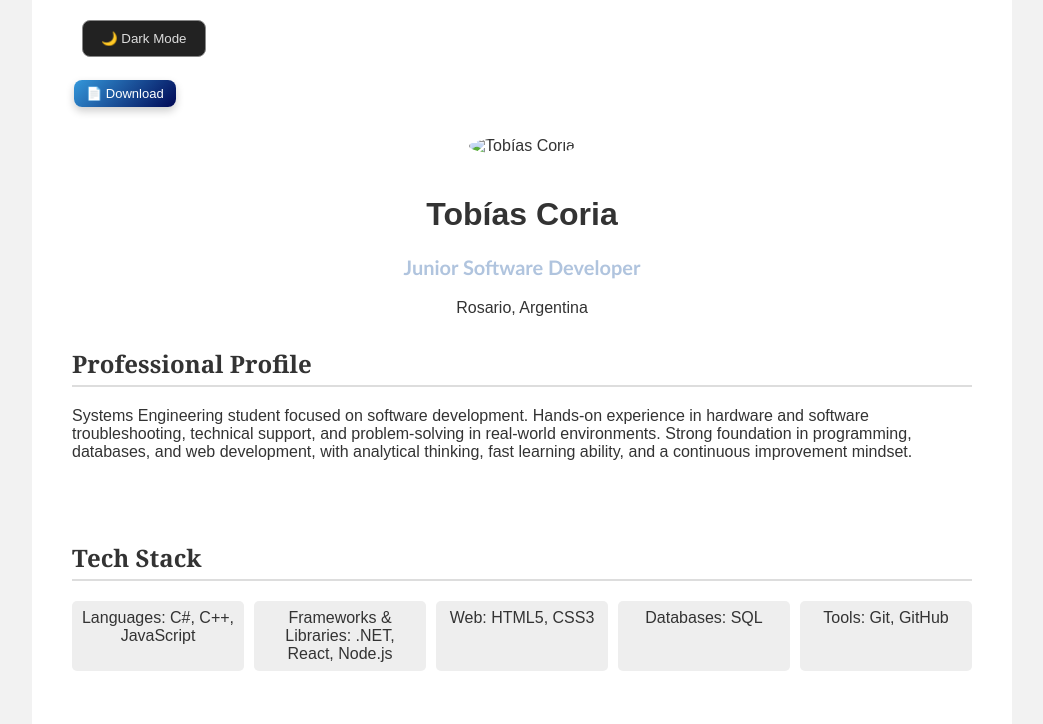
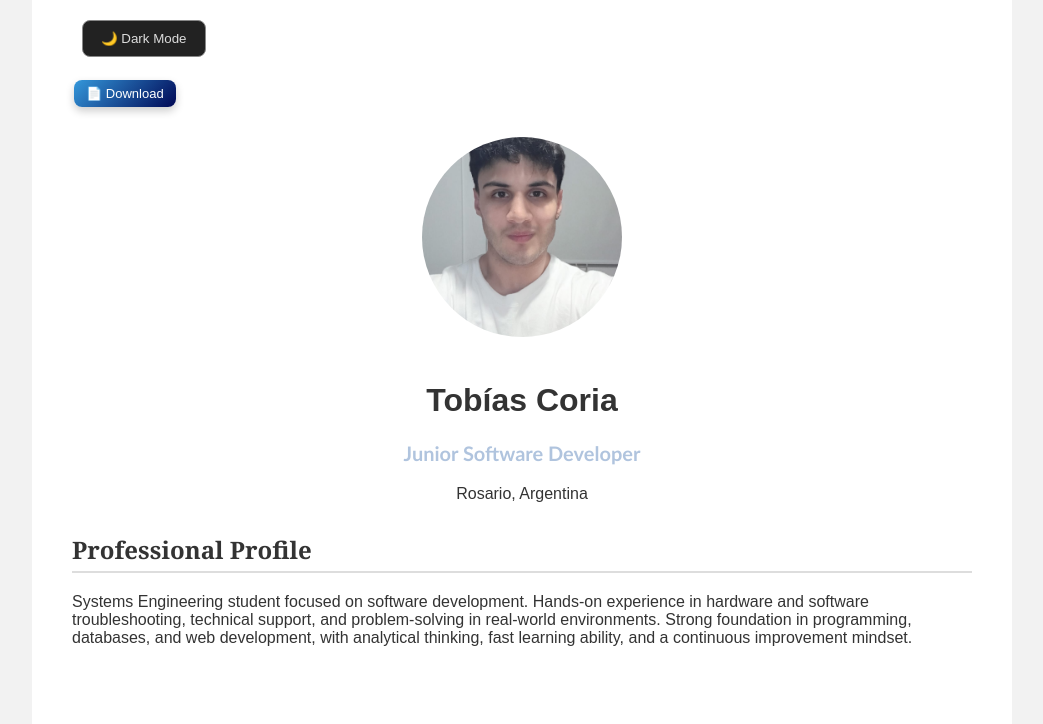
Before and after one commit to TobiasCoria/interactive-cv, a website: page assets/index.html in a window 1280 px wide. Shown: the top 724 px of the page, without its empty margins (118-1161 px from the left). Drawn offline with nearby package versions, Linux system fonts and the light colour scheme.

Commit message:
Actualizo

```diff
--- a/assets/index.html
+++ b/assets/index.html
@@ -66,7 +66,7 @@
   </div>
 
   <header class="header">
-    <img src="assets/CVitae.jpg" alt="Tobías Coria" class="CVitae-img">
+    <img src="CVitae.jpg" alt="Tobías Coria" class="CVitae-img">
     <h1>Tobías Coria</h1>
     <p class="role">Junior Software Developer</p>
     <p class="location">Rosario, Argentina</p>
```
Also changed, not shown: assets/CVitae.jpg (renamed from assets/css/CVitae.jpg).
